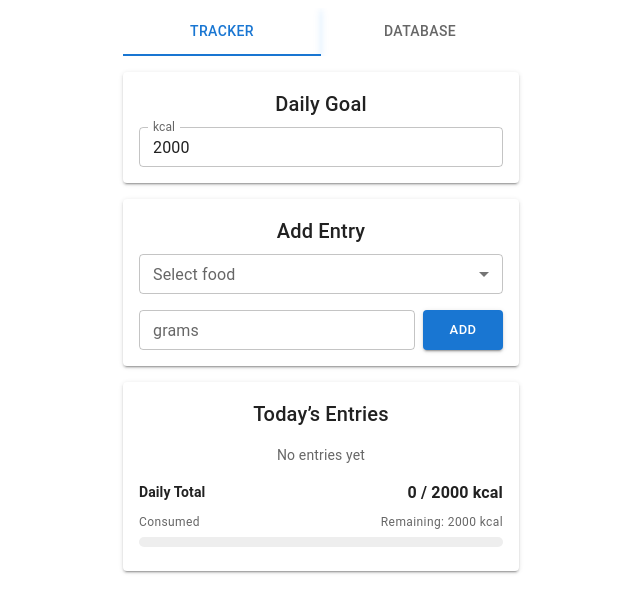
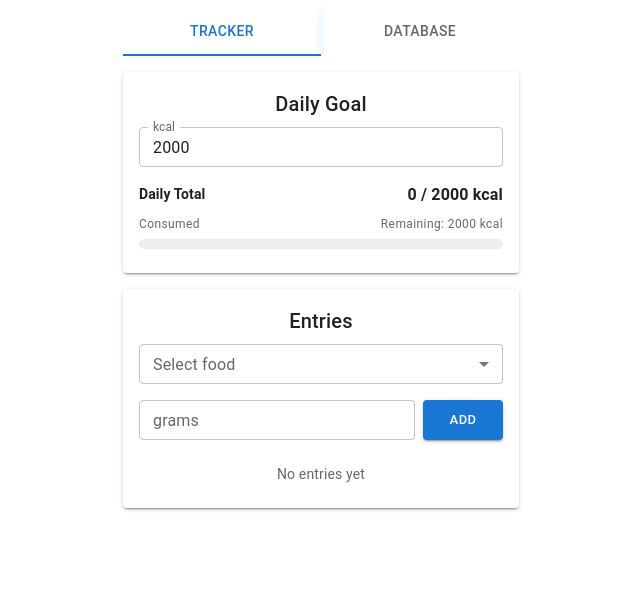
Before and after one commit to pglira/ct, a React (Vite) app: page / in a window 1280 px wide. Shown: the top 612 px of the page, without its empty margins (319-959 px from the left). Built offline with nearby package versions, Linux system fonts and the light colour scheme.

Commit message:
UI consistency: unify icon sizes and enable entry editing in tracker tab

```diff
--- a/src/App.tsx
+++ b/src/App.tsx
@@ -156,14 +156,40 @@ function App() {
                   fullWidth
                   sx={{ '& .MuiInputBase-root': { height: '40px' } }}
                 />
+                <Box mt={2}>
+                  <Box display="flex" justifyContent="space-between" alignItems="center" mb={0.5}>
+                    <Typography variant="subtitle2" fontWeight={600}>
+                      Daily Total
+                    </Typography>
+                    <Typography fontWeight={700} color={overLimit ? 'error.main' : 'text.primary'}>
+                      {totalKcal} / {dailyLimit} kcal
+                      {overLimit && <span> (Over limit!)</span>}
+                    </Typography>
+                  </Box>
+                  <Box mt={1} mb={1}>
+                    <Box display="flex" justifyContent="space-between" mb={0.5}>
+                      <Typography variant="caption" color="text.secondary">
+                        Consumed
+                      </Typography>
+                      <Typography variant="caption" color="text.secondary">
+                        Remaining: {Math.max(0, dailyLimit - totalKcal)} kcal
+                      </Typography>
+                    </Box>
+                    <BorderLinearProgress
+                      variant="determinate"
+                      value={progress}
+                      color={overLimit ? 'error' : 'primary'}
+                    />
+                  </Box>
+                </Box>
               </Box>
             </Paper>
           </Box>
           <Box mb={2}>
             <Paper elevation={2}>
               <Box p={2}>
-                <Typography variant="h6" gutterBottom>Add Entry</Typography>
-                <Box display="flex" flexDirection="column" gap={1}>
+                <Typography variant="h6" gutterBottom>Entries</Typography>
+                <Box display="flex" flexDirection="column" gap={1} mb={2}>
                   <FormControl fullWidth size="small" sx={{ mb: 1 }}>
                     <InputLabel id="food-select-label">Select food</InputLabel>
                     <Select
@@ -220,13 +246,6 @@ function App() {
                     </Button>
                   </Box>
                 </Box>
-              </Box>
-            </Paper>
-          </Box>
-          <Box mb={2}>
-            <Paper elevation={2}>
-              <Box p={2}>
-                <Typography variant="h6" gutterBottom>Today’s Entries</Typography>
                 {entries.length > 0 ? (
                   <List dense sx={{ minHeight: '60px' }}>
                     {entries.map(e => (
@@ -234,9 +253,18 @@ function App() {
                         key={e.id}
                         disablePadding
                         secondaryAction={
+                          <>
+                            <IconButton edge="end" aria-label="edit" onClick={() => {
+                              setEntryFoodId(e.foodId ?? '');
+                              setEntryGrams(e.grams?.toString() ?? '');
+                              removeEntry(e.id);
+                            }} size="small">
+                              <EditIcon fontSize="small" />
+                            </IconButton>
                             <IconButton edge="end" aria-label="delete" onClick={() => removeEntry(e.id)} size="small">
                               <DeleteIcon fontSize="small" />
                             </IconButton>
+                          </>
                         }
                       >
                         <ListItemText
@@ -251,31 +279,6 @@ function App() {
                     No entries yet
                   </Typography>
                 )}
-                <Box mt={1}>
-                  <Box display="flex" justifyContent="space-between" alignItems="center" mb={0.5}>
-                    <Typography variant="subtitle2" fontWeight={600}>
-                      Daily Total
-                    </Typography>
-                    <Typography fontWeight={700} color={overLimit ? 'error.main' : 'text.primary'}>
-                      {totalKcal} / {dailyLimit} kcal
-                      {overLimit && <span> (Over limit!)</span>}
-                    </Typography>
-                  </Box>
-                  <Box mt={1} mb={1}>
-                    <Box display="flex" justifyContent="space-between" mb={0.5}>
-                      <Typography variant="caption" color="text.secondary">
-                        Consumed
-                      </Typography>
-                      <Typography variant="caption" color="text.secondary">
-                        Remaining: {Math.max(0, dailyLimit - totalKcal)} kcal
-                      </Typography>
-                    </Box>
-                    <BorderLinearProgress
-                      variant="determinate"
-                      value={progress}
-                      color={overLimit ? 'error' : 'primary'}
-                    />
-                  </Box>
                 {entries.length > 0 && (
                   <Box display="flex" justifyContent="center" mt={2}>
                     <Button
@@ -289,7 +292,6 @@ function App() {
                     </Button>
                   </Box>
                 )}
-                </Box>
               </Box>
             </Paper>
           </Box>
@@ -358,10 +360,10 @@ function App() {
                         setFoodKcal(f.kcalPer100g.toString());
                         removeFood(f.id);
                       }} size="small">
-                        <EditIcon />
+                        <EditIcon fontSize="small" />
                       </IconButton>
                       <IconButton edge="end" aria-label="delete" onClick={() => removeFood(f.id)} size="small">
-                        <DeleteIcon />
+                        <DeleteIcon fontSize="small" />
                       </IconButton>
                     </>
                   }>
```
Lines whose indentation alone changed are shown as unchanged.
